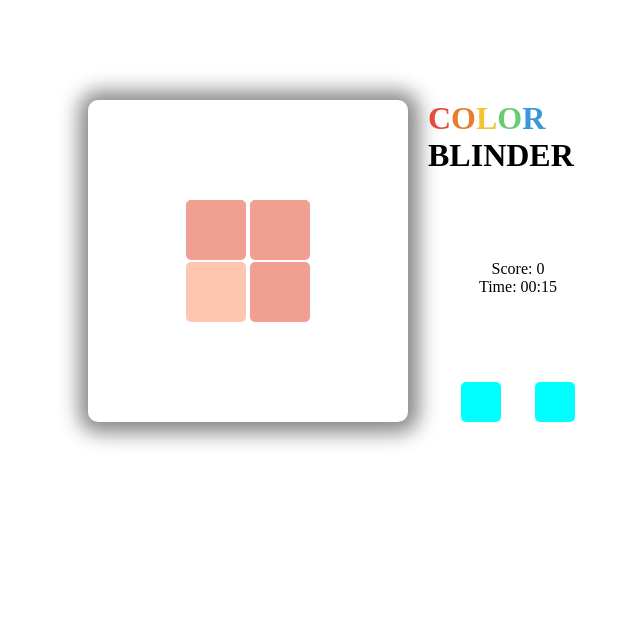
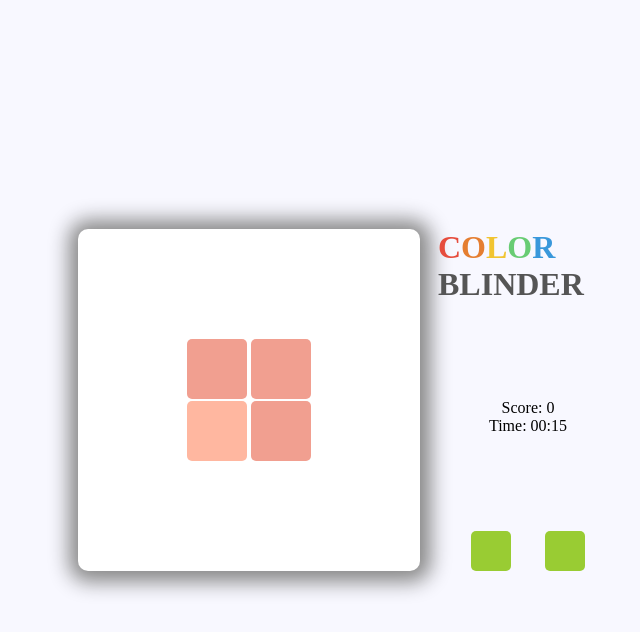
Before and after one commit to Duong-Dao/Color-Blinder, a React (Create React App) app: page / in a window 1280 px wide. Shown: the top 632 px of the page, without its empty margins (292-932 px from the left). Built offline with nearby package versions, Linux system fonts and the light colour scheme; a web font is replaced by a local one.

Commit message:
update v2

```diff
--- a/src/App.js
+++ b/src/App.js
@@ -54,6 +54,7 @@ function App() {
     //   .play()
     //   .then((result) => {})
     //   .catch((err) => {});
+    // eslint-disable-next-line
   }, []);
 
   useEffect(() => {
@@ -80,6 +81,7 @@ function App() {
     return () => {
       clearInterval(interval);
     };
+    // eslint-disable-next-line
   }, [isPlaying]);
 
   return (
@@ -123,7 +125,8 @@ function App() {
             <span style={{ color: "#E57E31" }}>O</span>
             <span style={{ color: "#F1C431" }}>L</span>
             <span style={{ color: "#68CC73" }}>O</span>
-            <span style={{ color: "#3998DB" }}>R</span> BLINDER
+            <span style={{ color: "#3998DB" }}>R</span>
+            <span style={{ color: "#555555" }}> BLINDER</span>
           </h1>
         </div>
         <div className="info">
--- a/src/App.scss
+++ b/src/App.scss
@@ -26,13 +26,13 @@
 @media screen and (max-width: 1920px) {
   .container {
     display: grid;
-    grid-template-columns: 320px 200px;
+    grid-template-columns: 340px 200px;
     justify-content: center;
-    margin-top: 100px;
     position: relative;
 
     .game-board {
-      min-height: 320px;
+      min-height: 340px;
+      min-width: 340px;
       border: 1px solid transparent;
       box-shadow: 1px 1px 20px 10px #888888;
       border-radius: 10px;
@@ -40,6 +40,7 @@
       justify-content: center;
       align-items: center;
       flex-direction: row;
+      background-color: #fff;
     }
 
     .side-bar {
@@ -61,10 +62,11 @@
           width: 40px;
           border: none;
           border-radius: 5px;
-          background-color: cyan;
+          background-color: #99cc33;
           display: flex;
           justify-content: center;
           align-items: center;
+          cursor: pointer;
 
           ion-icon {
             font-size: 35px;
--- a/src/constants/index.js
+++ b/src/constants/index.js
@@ -6,9 +6,9 @@ const generateRGB = () => {
 };
 
 const mutateRGB = ({ r, g, b }) => {
-  const newR = r + Math.floor(Math.random() * 20) + 20;
-  const newG = g + Math.floor(Math.random() * 20) + 20;
-  const newB = b + Math.floor(Math.random() * 20) + 20;
+  const newR = r + Math.floor(Math.random() * 20) + 5;
+  const newG = g + Math.floor(Math.random() * 20) + 5;
+  const newB = b + Math.floor(Math.random() * 20) + 5;
   return { r: newR, g: newG, b: newB };
 };
 
--- a/src/index.css
+++ b/src/index.css
@@ -1,7 +1,15 @@
+#root {
+  display: flex;
+  justify-content: center;
+  align-items: center;
+  height: 100vh;
+}
+
 body {
   margin: 0;
   -webkit-font-smoothing: antialiased;
   -moz-osx-font-smoothing: grayscale;
+  background-color: #f8f8ff;
 }
 
 code {
```
